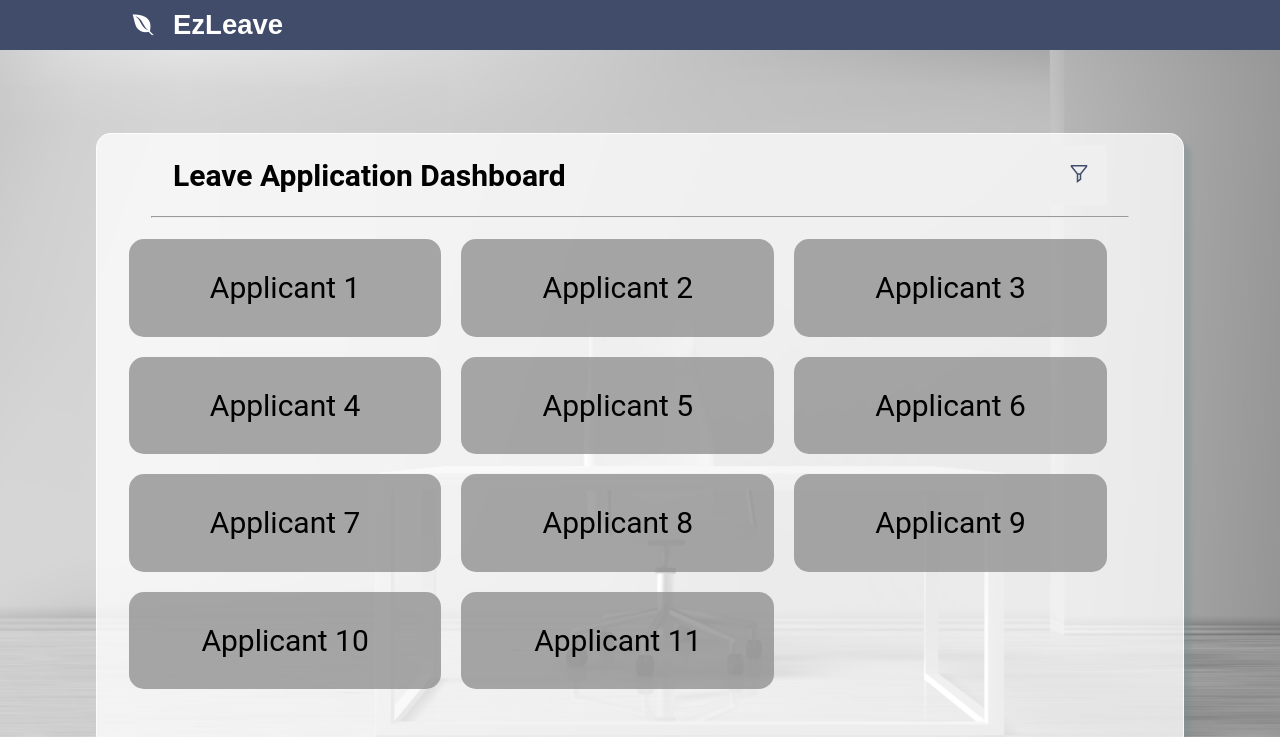
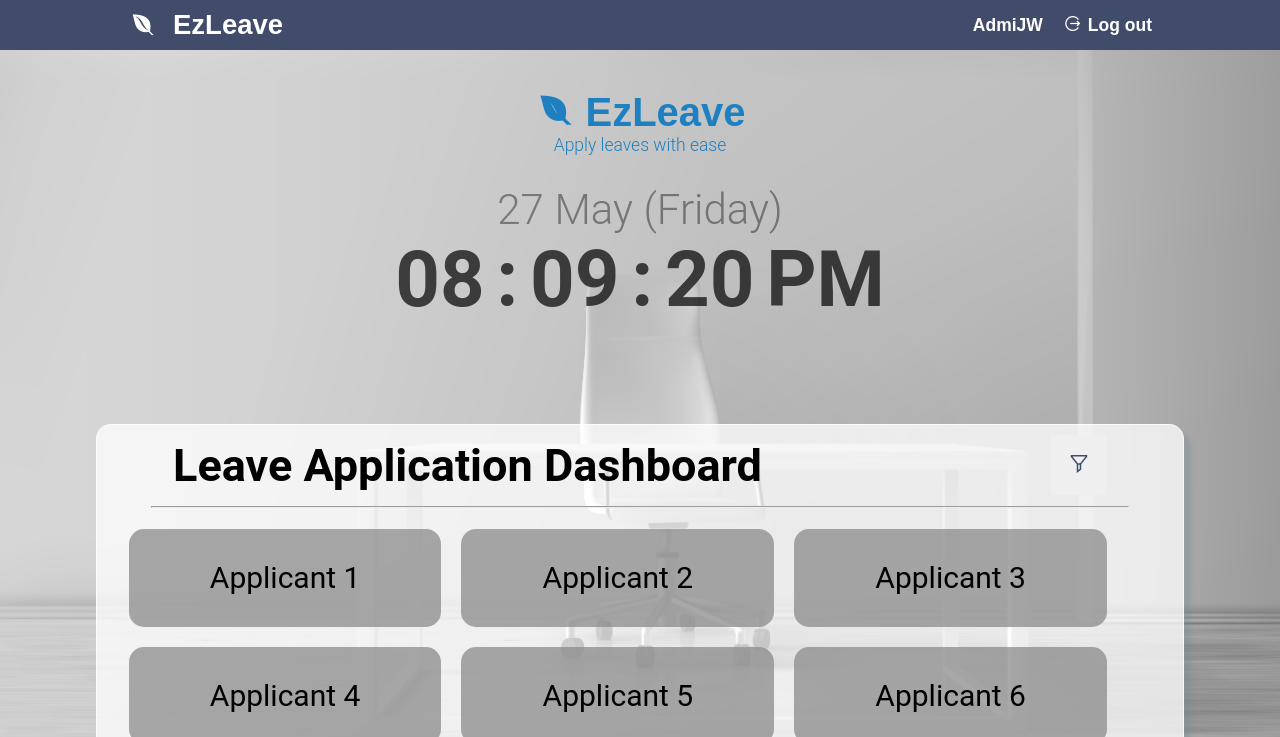
Before and after one commit to Ethanlyt/ezLeave, a PHP site: page /managerHome.html in a window 1280 px wide. Shown: the top 737 px of the page. Run offline with PHP 8.4, Linux system fonts and the light colour scheme.

Commit message:
Progress - ManagerHome

```diff
--- a/css/dateclock.css
+++ b/css/dateclock.css
@@ -1,9 +1,10 @@
 
 .date {
     display: flex;
-    gap: 1rem;
+    justify-content: center;
+    gap: .25em;
 
-    font-size: 3.5vw;
+    font-size: 3.5em;
     opacity: .4;
     font-weight: 300;
 
@@ -12,11 +13,12 @@
 
 .clock {
     display: flex;
-    gap: 1rem;
+    justify-content: center;
+    gap: .15em;
 
-    font-size: 6.5vw;
+    font-size: 6.5em;
     opacity: .7;
     font-weight: bolder;
 
-    margin-bottom: 5rem;
+    margin-bottom: .75em;
 }
--- a/css/general.css
+++ b/css/general.css
@@ -44,3 +44,21 @@ a {
     background-color: transparent;
     cursor: pointer;
 }
+
+
+
+.brand-title {
+    color: var(--blue3);
+    font-size: 4rem;
+    font-family: 'Orbitron', sans-serif;
+    font-weight: 800;
+}
+
+.brand-desc {
+    color: var(--blue3);
+    font-size: 1.75rem;
+    font-weight: 300;
+    font-family: 'Roboto', sans-serif;
+
+    margin-bottom: 3rem;
+}
--- a/css/index.css
+++ b/css/index.css
@@ -1,3 +1,7 @@
 .jumbotron{
     background-image: url("/image/headerbackground.jpg");
 }
+
+.dateclock {
+    font-size: 1.1vw;
+}
--- a/css/jumbotron.css
+++ b/css/jumbotron.css
@@ -11,23 +11,6 @@
     align-items: center;
 }
 
-
-
-.jumbotron_title {
-    color: var(--blue3);
-    font-size: 4rem;
-    font-family: 'Orbitron', sans-serif;
-    font-weight: 800;
-}
-
-.jumbotron_desc {
-    color: var(--blue3);
-    font-size: 1.75rem;
-    font-weight: 300;
-    font-family: 'Roboto', sans-serif;
-
-    margin-bottom: 3rem;
-}
 
 
 
--- a/css/managerHome.css
+++ b/css/managerHome.css
@@ -1,19 +1,37 @@
-.jumbotron{
+body {
     background-image: url("/image/managerhome.jpg");
-
+    background-position: center;
+    background-size: cover;
+    background-attachment: fixed;
 }
 
-.container{
+
+.intro {
+    margin: 4rem 0;
+    font-size: 1.2rem;
+    display: flex;
+    flex-direction: column;
+    align-items: center;
+}
+
+
+
+/* ===================
+    Container
+ ====================*/
+.container {
     display: flex;
     flex-direction: column;
     width: 85%;
+    max-width: 1400px;
+
+    margin: 2rem auto;
 
     background-color: #ffffffc1;
     box-shadow: 7px 8px 4px rgba(115, 139, 145, 0.333);
     text-align:center;
     border:1px solid rgba(255, 255, 255, 0.758);
     border-radius:15px;
-    margin-top: 30%;
 
 }
 
--- a/css/nav.css
+++ b/css/nav.css
@@ -5,6 +5,7 @@
     display: flex;
     justify-content: space-between;
     align-items: center;
+    z-index: 999;
 
     inset: 0 auto;
     height: var(--nav-height);
--- a/javascript/managerHome.js
+++ b/javascript/managerHome.js
@@ -3,7 +3,7 @@ function dropdownFunction() {
 }
 
 
-  window.onclick = function(event) {
+window.onclick = function (event) {
     if (!event.target.matches('.dropbtn')) {
         var dropdowns = document.getElementsByClassName("dropdown-content");
         var i;
--- a/managerForm.html
+++ b/managerForm.html
@@ -19,8 +19,9 @@
         </a>
     </nav>
 
+
+
     <div>
-
         <div class="topic">
             <h1>STAFF LEAVE APPLICATION FORM</h1>
             <p style="font-size:small;"><i>(MANAGER view)</i></p>
--- a/managerHome.html
+++ b/managerHome.html
@@ -3,12 +3,17 @@
 <head>
     <title>Manger Home Page</title>
     <!-- CSS -->
+    <link rel="stylesheet" href="css/general.css">
     <link rel="stylesheet" href="css/nav.css">
     <link rel="stylesheet" href="css/jumbotron.css">
     <link rel="stylesheet" href="css/managerHome.css">
-    <link rel="stylesheet" href="css/general.css">
+    <link rel="stylesheet" href="css/dateclock.css">
+
+
     <!-- JSript -->
     <script src="javascript/managerHome.js"></script>
+    <script src="/javascript/timeclock.js"></script>
+
     <!-- External source -->
     <link rel="stylesheet" href="https://maxst.icons8.com/vue-static/landings/line-awesome/line-awesome/1.3.0/css/line-awesome.min.css">
 
@@ -21,12 +26,49 @@
             <i class="nav-brand-img lab la-envira"></i>
             <span class="nav-brand-title">EzLeave</span>
         </a>
+        <ul class="nav-menu">
+            <li class="nav-item">
+                AdmiJW
+            </li>
+            <li class="nav-item">
+                <a href="#"><i class="las la-sign-out-alt"></i>Log out</a>
+            </li>
+        </ul>
     </nav>
 
-    <div class="jumbotron">
-        <div class="container">
+
+    <div class="intro">
+        <h3 class="brand-title">
+            <i class="lab la-envira"></i>
+            EzLeave
+        </h3>
+
+        <p class="brand-desc">
+            Apply leaves with ease
+        </p>
+
+
+        <div class="date">
+            <span class="date-day" id="date-day">28</span>
+            <span class="date-mon" id="date-mon">January</span>
+            <span class="date-dow" id="date-dow">(Monday)</span>
+        </div>
+
+        <div class="clock">
+            <span class="clock-hr" id="clock-hr">88</span>
+            <span class="clock-colon">:</span>
+            <span class="clock-min" id="clock-min">88</span>
+            <span class="clock-colon">:</span>
+            <span class="clock-sec" id="clock-sec">88</span>
+            <span class="clock-ampm" id="clock-ampm">AM</span>
+        </div>
+    </div>
+
+
+
+    <main class="container">
         <div class="container_nav">
-                <b>Leave Application Dashboard</b>
+            <h2>Leave Application Dashboard</h2>
 
 
             <div class="dropdown">
@@ -37,9 +79,6 @@
                     <button>Leave date</button>
                 </div>
             </div>
-
-
-
         </div>
 
         <div class="line"><hr></div>
@@ -82,10 +121,7 @@
                 <p><img src="https://img.icons8.com/ios-filled/40/4a90e2/add--v1.png" class="add_leave"/></p>
             </div>
         </div>
-        </div>
-    </div>
-
-
+    </main>
 
 </body>
 </html>
```
Also changed, not shown: calendar.html (+5 -6 lines), index.html (+7 -3 lines), staffForm.html (+29 -7 lines). Lines whose indentation alone changed are shown as unchanged.
